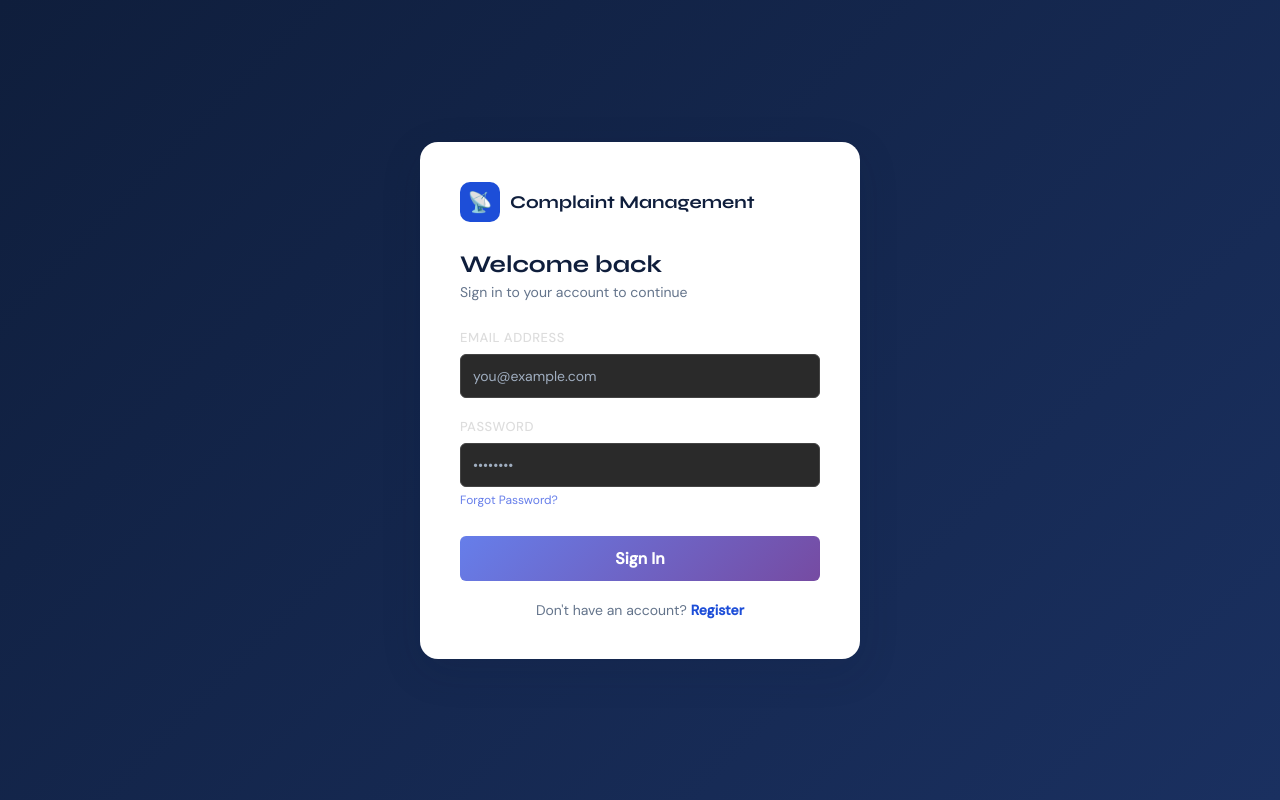
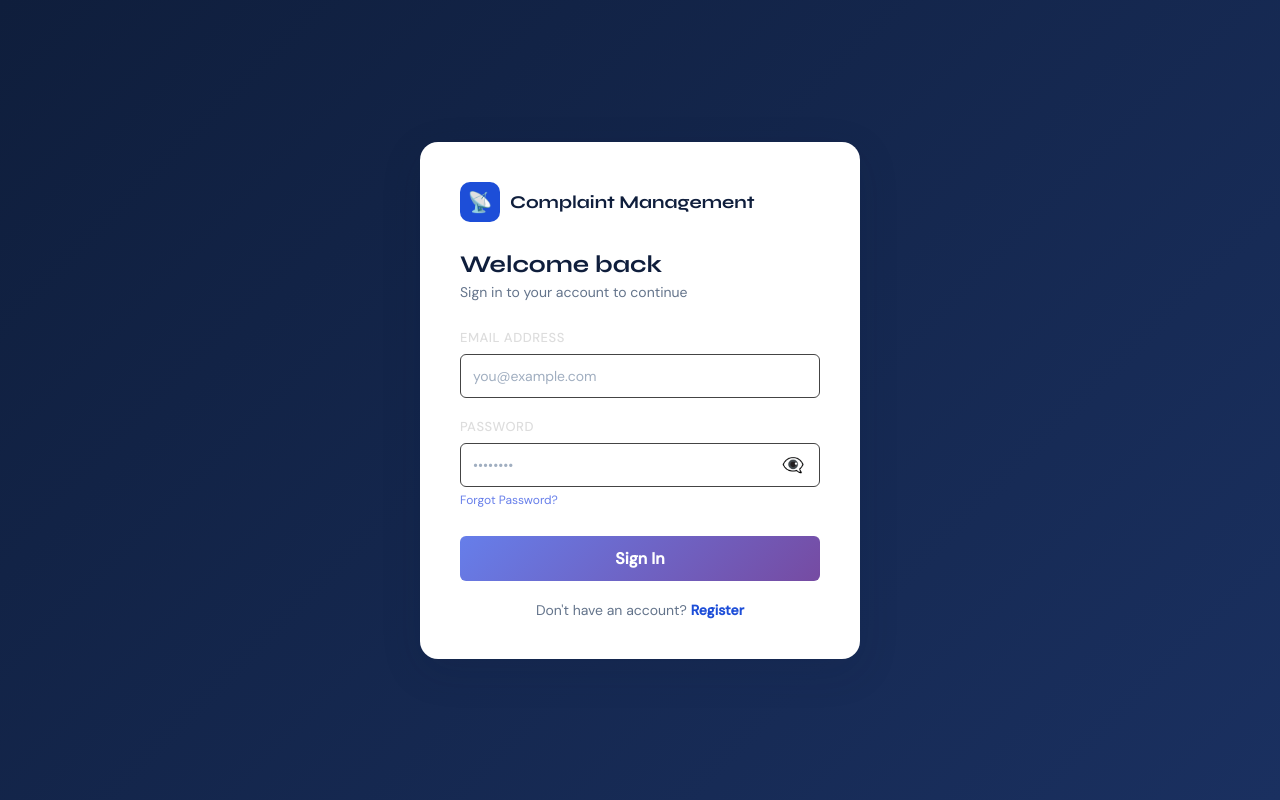
Before and after one commit to Nis6hal/Complaint-Management-System, a React (Create React App) app in the folder frontend/: page /login in a window 1280 px wide. Built offline with nearby package versions, Linux system fonts and the light colour scheme; no server answers; the HTML template or start-up script is replaced by a standard one.

Commit message:
Add password visibility toggle and keep input boxes bright white

```diff
--- a/frontend/src/index.css
+++ b/frontend/src/index.css
@@ -100,19 +100,49 @@ input, select, textarea {
   padding: 10px 14px;
   border: 1.5px solid var(--border);
   border-radius: 8px;
-  background: var(--surface2);
+  background: #ffffff !important;
   color: #0f1e3c !important;
   transition: border-color 0.18s;
   outline: none;
   font-size: 15px;
 }
-.form-control:focus { border-color: var(--blue); background: #fff; color: #0f1e3c !important; }
+.form-control:focus { border-color: var(--blue); background: #fff !important; color: #0f1e3c !important; }
 .form-control::placeholder { color: #a0aec0 !important; }
 .form-control:-webkit-autofill,
 .form-control:-webkit-autofill:hover,
 .form-control:-webkit-autofill:focus {
-  -webkit-box-shadow: 0 0 0 1000px #f8faff inset !important;
+  -webkit-box-shadow: 0 0 0 1000px #ffffff inset !important;
   -webkit-text-fill-color: #0f1e3c !important;
+}
+
+.password-input-wrapper {
+  position: relative;
+  display: flex;
+  align-items: center;
+}
+
+.password-input-wrapper .form-control {
+  padding-right: 45px;
+}
+
+.password-toggle {
+  position: absolute;
+  right: 12px;
+  background: none;
+  border: none;
+  cursor: pointer;
+  font-size: 18px;
+  padding: 0;
+  display: flex;
+  align-items: center;
+  justify-content: center;
+  width: 30px;
+  height: 30px;
+  transition: opacity 0.2s;
+}
+
+.password-toggle:hover {
+  opacity: 0.7;
 }
 
 .error-msg { color: var(--danger); font-size: 13px; margin-top: 6px; }
--- a/frontend/src/pages/Login.js
+++ b/frontend/src/pages/Login.js
@@ -8,6 +8,7 @@ export default function Login() {
   const [form, setForm] = useState({ email: '', password: '' });
   const [error, setError] = useState('');
   const [loading, setLoading] = useState(false);
+  const [showPassword, setShowPassword] = useState(false);
 
   const handleChange = (e) => setForm({ ...form, [e.target.name]: e.target.value });
 
@@ -17,6 +18,7 @@ export default function Login() {
     setLoading(true);
     try {
       const user = await login(form.email, form.password);
+      setForm({ email: '', password: '' });
       navigate(user.role === 'admin' ? '/admin' : '/dashboard');
     } catch (err) {
       setError(err.response?.data?.message || 'Login failed. Please try again.');
@@ -42,7 +44,12 @@ export default function Login() {
           </div>
           <div className="form-group">
             <label>Password</label>
-            <input className="form-control" type="password" name="password" placeholder="••••••••" value={form.password} onChange={handleChange} required />
+            <div className="password-input-wrapper">
+              <input className="form-control" type={showPassword ? 'text' : 'password'} name="password" placeholder="••••••••" value={form.password} onChange={handleChange} required />
+              <button type="button" className="password-toggle" onClick={() => setShowPassword(!showPassword)}>
+                {showPassword ? '👁️' : '👁️‍🗨️'}
+              </button>
+            </div>
             <Link to="/forgot-password" className="forgot-password-link" style={{ fontSize: '12px', color: '#667eea', textDecoration: 'none', marginTop: '5px', display: 'block' }}>Forgot Password?</Link>
           </div>
           {error && <p className="error-msg">{error}</p>}
```
